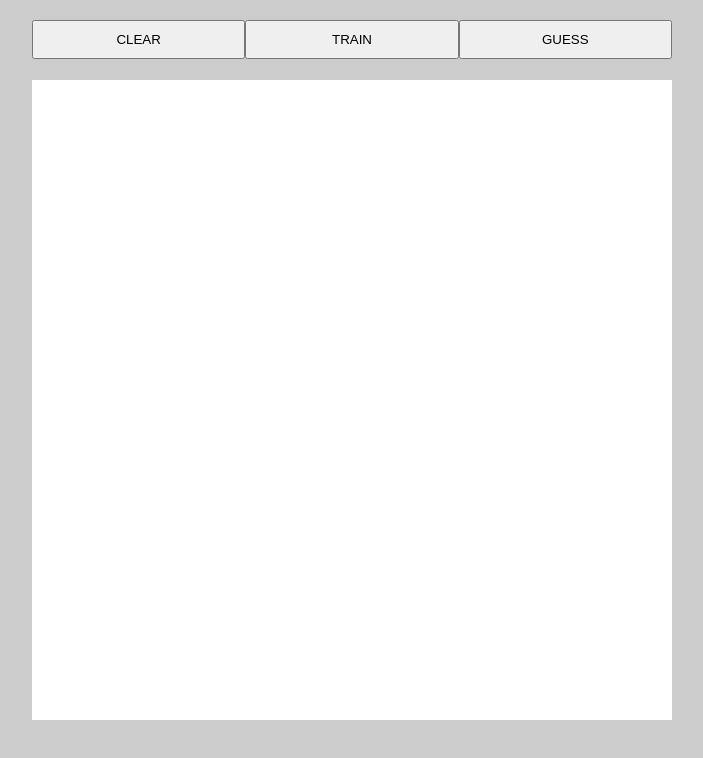
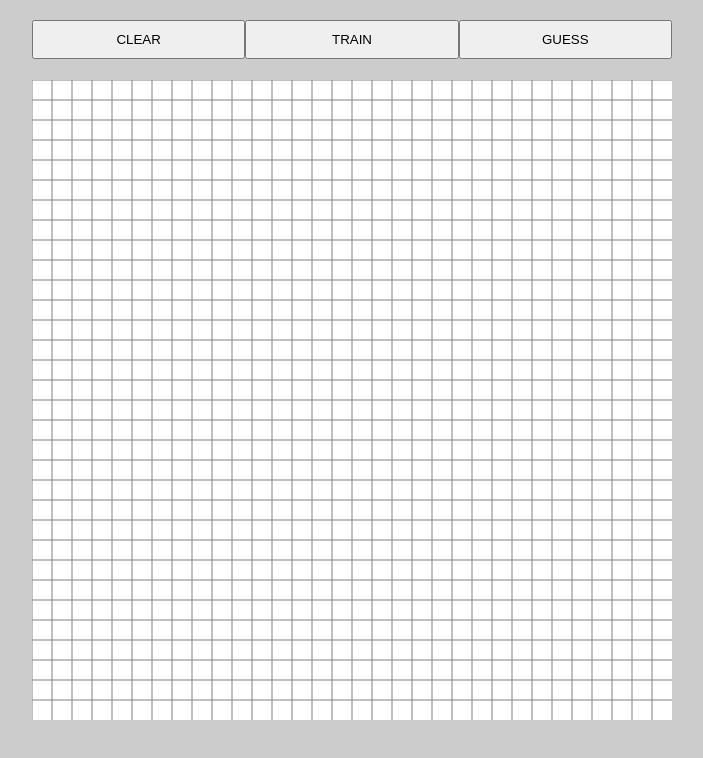
Before and after one commit to salmi3d/simple-js-neural-network, a plain HTML site: page index.html in a window 1280 px wide. Both pictures are taken after a click on the button "CLEAR". Shown: the whole page, without its empty margins (288-991 px from the left). Drawn offline with Linux system fonts and the light colour scheme.

Commit message:
added drawGrid function

```diff
--- a/app.css
+++ b/app.css
@@ -10,8 +10,6 @@ body {
   top: 50%;
   transform: translate(-50%, -50%);
   background-color: #fff;
-  width: 640px;
-  height: 640px;
 }
 
 .handlers {
--- a/app.js
+++ b/app.js
@@ -5,7 +5,7 @@
     constructor(el) {
       this.canvas = el
       this.isDraw = false
-      this.spot = 24;
+      this.spot = 20
       this.ctx = this.canvas.getContext('2d')
       this.setHandlers()
     }
@@ -34,16 +34,16 @@
       })
 
       this.canvas.addEventListener('mousedown', () => {
-				this.isDraw = true
+				this.isDrawing = true
 				this.ctx.beginPath()
 			})
 
 			this.canvas.addEventListener('mouseup', () => {
-				this.isDraw = false
+				this.isDrawing = false
 			})
 
 			this.canvas.addEventListener('mousemove', e => {
-				if(!this.isDraw) {
+				if(!this.isDrawing) {
           return
         }
         this.ctx.lineWidth = this.spot
@@ -53,7 +53,7 @@
         this.ctx.lineTo(e.offsetX, e.offsetY)
         this.ctx.stroke()
 
-        this.ctx.beginPath();
+        this.ctx.beginPath()
         this.ctx.arc(e.offsetX, e.offsetY, this.spot / 2, 0, Math.PI * 2)
         this.ctx.fill()
 
@@ -64,7 +64,8 @@
     }
 
     clear() {
-      alert('clear')
+      this.ctx.clearRect(0, 0, this.canvas.width, this.canvas.height)
+      this.drawGrid()
     }
 
     train() {
@@ -75,6 +76,33 @@
       alert('guess')
     }
 
+    drawLine(x1, y1, x2, y2, color = 'gray') {
+      this.ctx.beginPath()
+      this.ctx.lineJoin = 'miter'
+      this.ctx.lineWidth = 1
+      this.ctx.strokeStyle = color
+      this.ctx.moveTo(x1, y1)
+      this.ctx.lineTo(x2, y2)
+      this.ctx.stroke()
+    }
+
+    drawGrid() {
+      const width = this.canvas.width
+      const height = canvas.height
+      const q = width / this.spot
+
+      const xStep = width / q
+      const yStep = height / q
+
+      for(let x = 0; x < width; x += xStep ) {
+        this.drawLine(x, 0, x, height)
+      }
+
+      for( let y = 0; y < height; y += yStep ) {
+        this.drawLine(0, y, width, y)
+      }
+    }
+
   }
 
   new App(document.getElementById('canvas'))
```
